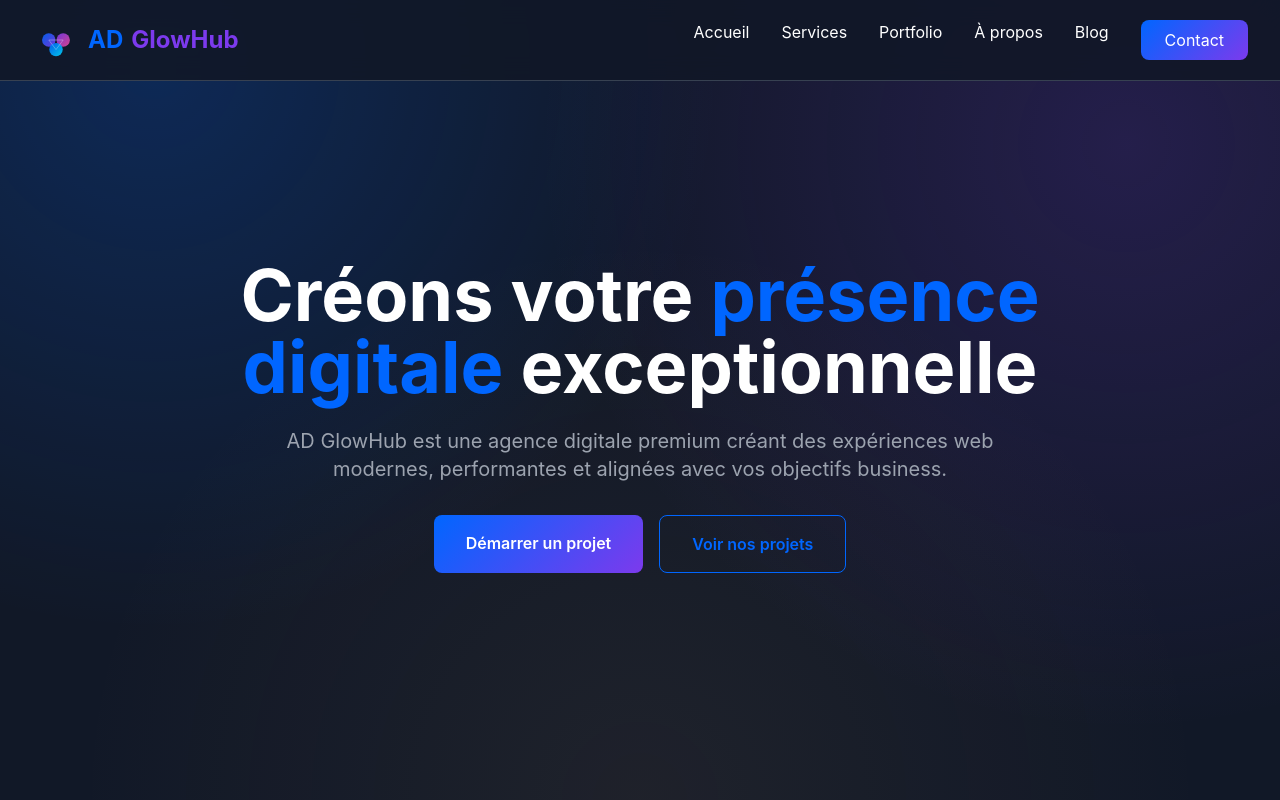
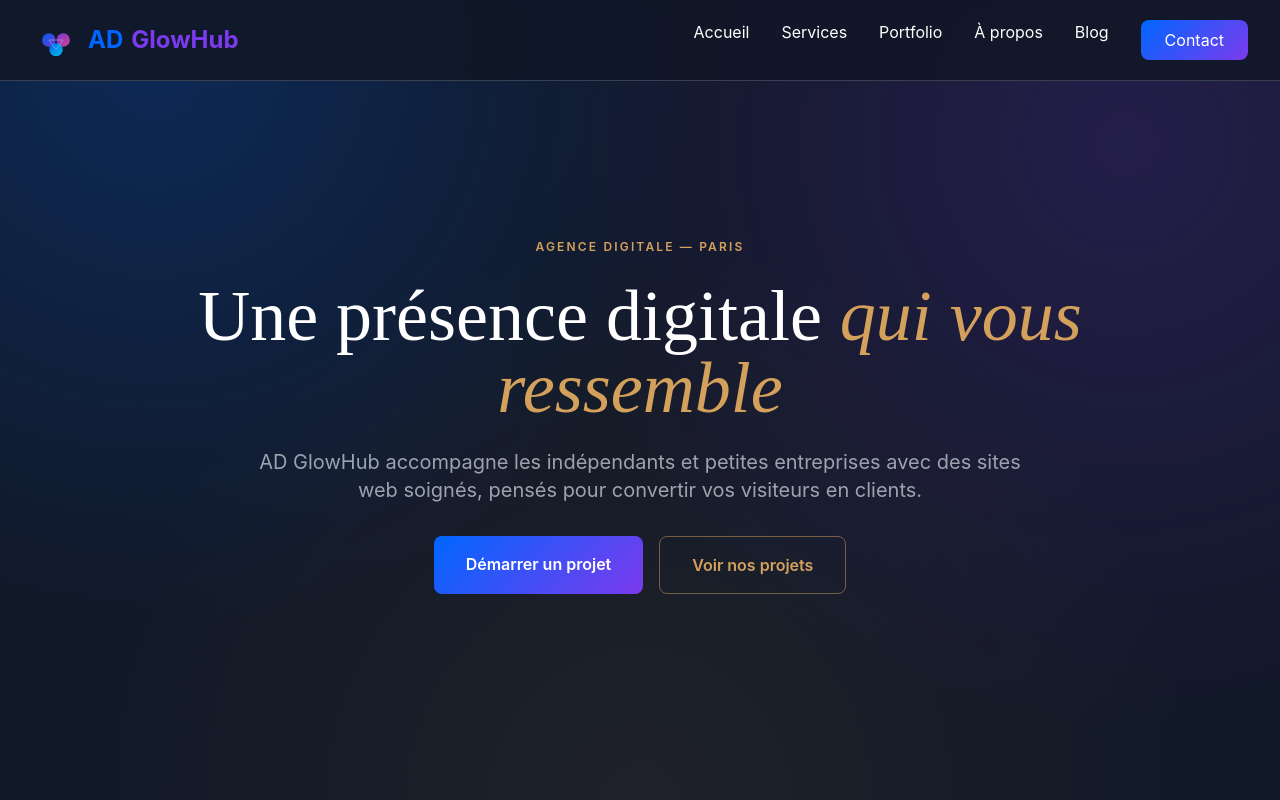
Before and after one commit to Kaissa2789/ad-glowhub, a Next.js app: page / in a window 1280 px wide. Shown: the top 800 px of the page. Built offline with nearby package versions, Linux system fonts and the light colour scheme.

Commit message:
Add files via upload

```diff
--- a/components/HeroSection.tsx
+++ b/components/HeroSection.tsx
@@ -7,14 +7,23 @@ export default function HeroSection() {
   return (
     <section className="min-h-screen flex items-center justify-center pt-20 pb-12 px-4">
       <div className="max-w-5xl mx-auto text-center">
+        <motion.p
+          initial={{ opacity: 0, y: 10 }}
+          animate={{ opacity: 1, y: 0 }}
+          transition={{ duration: 0.6 }}
+          className="eyebrow mb-6"
+        >
+          Agence digitale — Paris
+        </motion.p>
+
         <motion.h1
           initial={{ opacity: 0, y: 20 }}
           animate={{ opacity: 1, y: 0 }}
-          transition={{ duration: 0.8 }}
-          className="text-5xl md:text-7xl font-bold mb-6"
+          transition={{ duration: 0.8, delay: 0.1 }}
+          className="font-display text-5xl md:text-7xl font-medium mb-6 leading-[1.1]"
         >
-          Créons votre <span className="text-primary">présence digitale</span>{' '}
-          exceptionnelle
+          Une présence digitale{' '}
+          <span className="italic text-gold">qui vous ressemble</span>
         </motion.h1>
 
         <motion.p
@@ -23,8 +32,8 @@ export default function HeroSection() {
           transition={{ duration: 0.8, delay: 0.2 }}
           className="text-xl text-gray-400 mb-8 max-w-3xl mx-auto"
         >
-          AD GlowHub est une agence digitale premium créant des expériences web
-          modernes, performantes et alignées avec vos objectifs business.
+          AD GlowHub accompagne les indépendants et petites entreprises avec des
+          sites web soignés, pensés pour convertir vos visiteurs en clients.
         </motion.p>
 
         <motion.div
@@ -41,7 +50,7 @@ export default function HeroSection() {
           </Link>
           <Link
             href="/portfolio"
-            className="px-8 py-4 rounded-lg font-semibold border border-primary text-primary hover:bg-primary hover:text-white transition"
+            className="px-8 py-4 rounded-lg font-semibold border border-gold/50 text-gold hover:bg-gold hover:text-dark transition"
           >
             Voir nos projets
           </Link>
```
